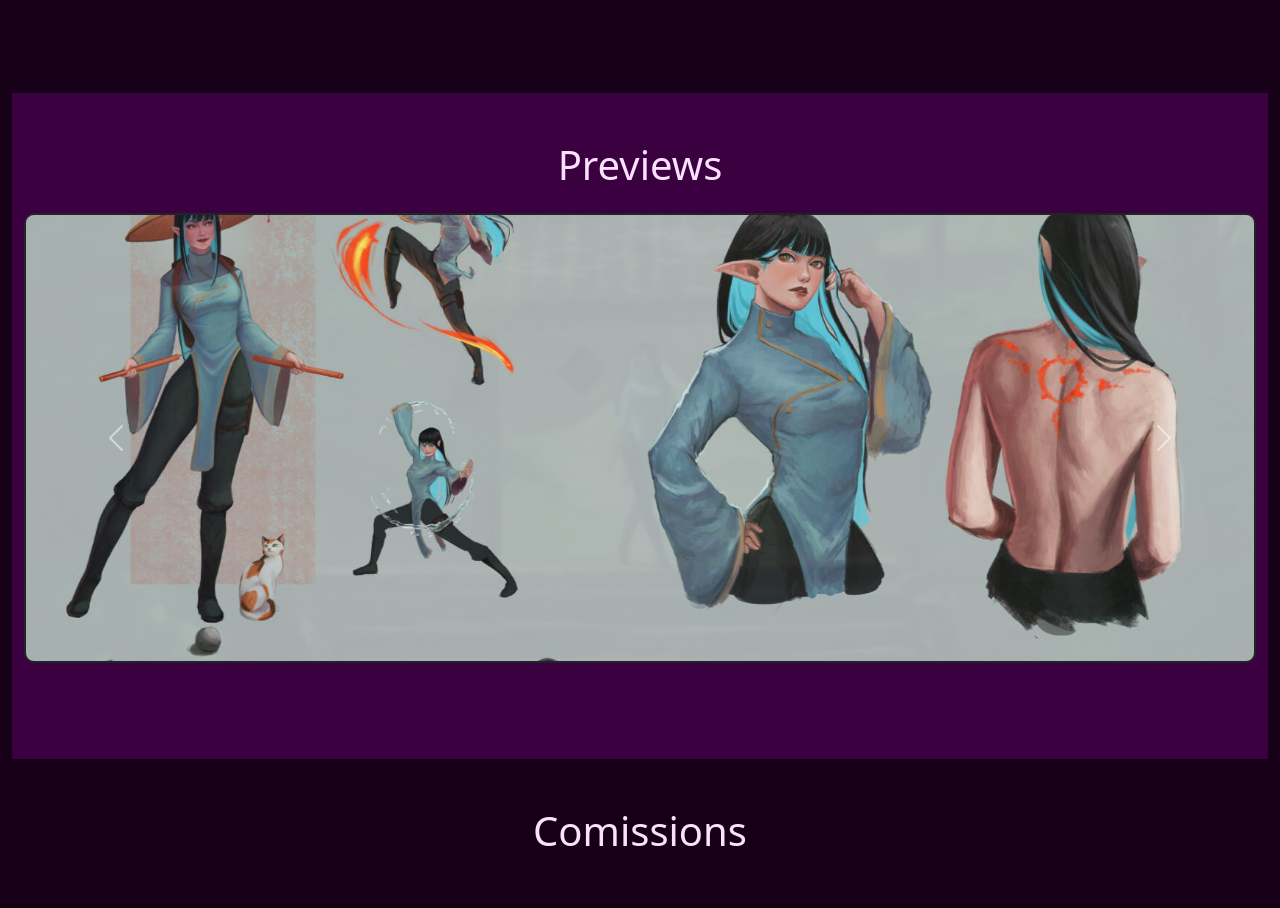
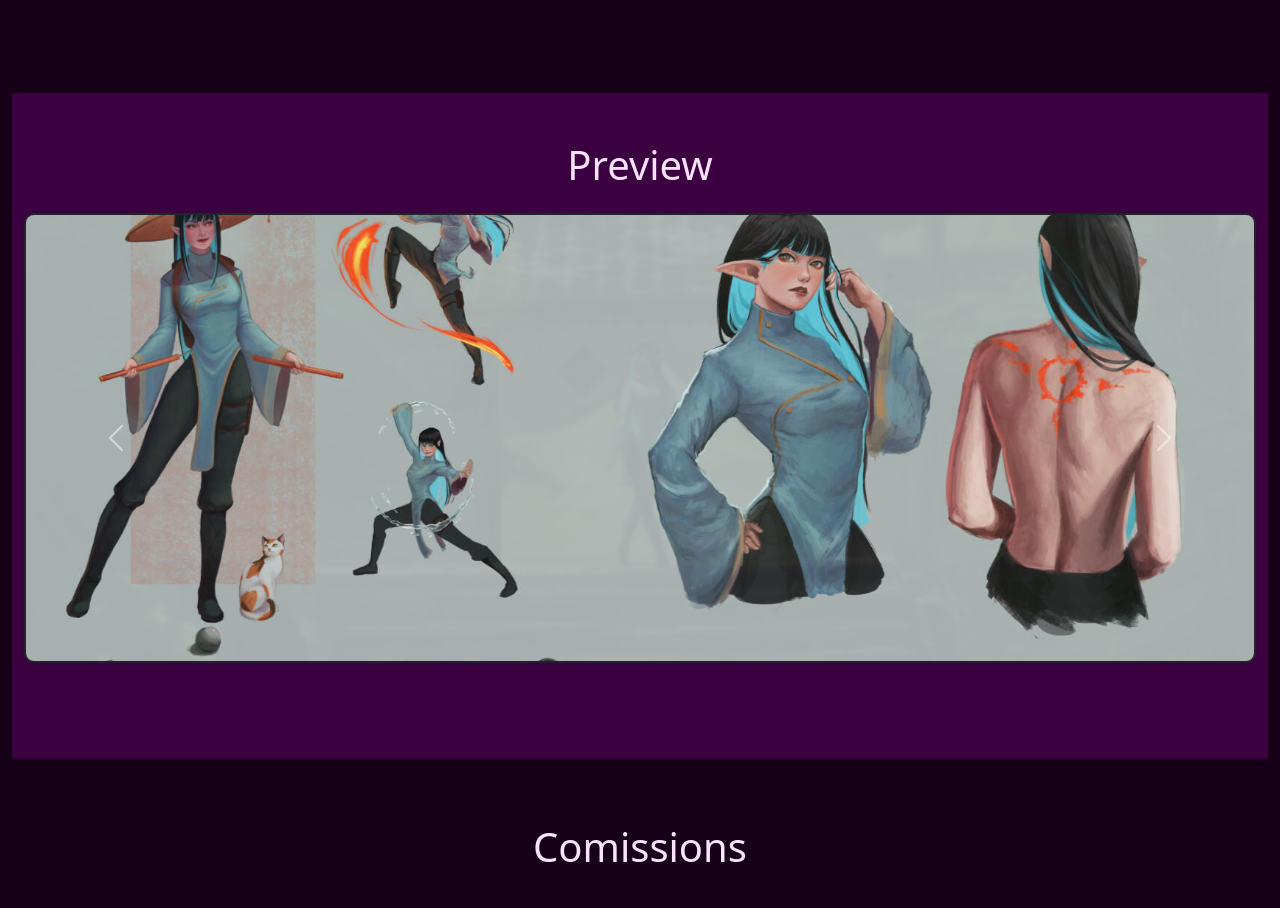
Before and after one commit to YudiFulini/mikiart, a website: page index.html in a window 1280 px wide. Shown: the part 524-1432 px from the top of the page. Drawn offline with nearby package versions, Linux system fonts and the light colour scheme.

Commit message:
Update index.html

```diff
--- a/index.html
+++ b/index.html
@@ -16,6 +16,7 @@
 
       <!-- navbar brand / title -->
       <a class="navbar-brand" href="#home">
+        <span class=""></span>
         <span class="text-lightground fw-bold">
           MikiArt_
         </span>
@@ -64,8 +65,8 @@
   </section>
 
   <!--GALERY-->
-  <section id="galery" class="container-fluid mt-5 mb-5 pt-5 pb-5 bg-dark">
-    <h1 class="text-lightground text-center pb-3">Previews</h1>
+  <section id="galery" class="container-fluid pt-5 pb-5 bg-dark">
+    <h1 class="text-lightground text-center pb-3">Preview</h1>
 
     <div class="row justify-content-center pb-5">
       <div class="col-xxl-10">
@@ -97,7 +98,7 @@
 
   <!--COMISSIONS-->
   <section id="comissions" class="container-lg mt-3 pb-5">
-    <h1 class="text-lightground text-center pb-3 mb-5">Comissions</h1>
+    <h1 class="text-lightground text-center pt-5 pb-3 mb-5">Comissions</h1>
 
     <div class="row g-5">
         <div class="col-md-6 d-flex flex-column align-items-center">
```
